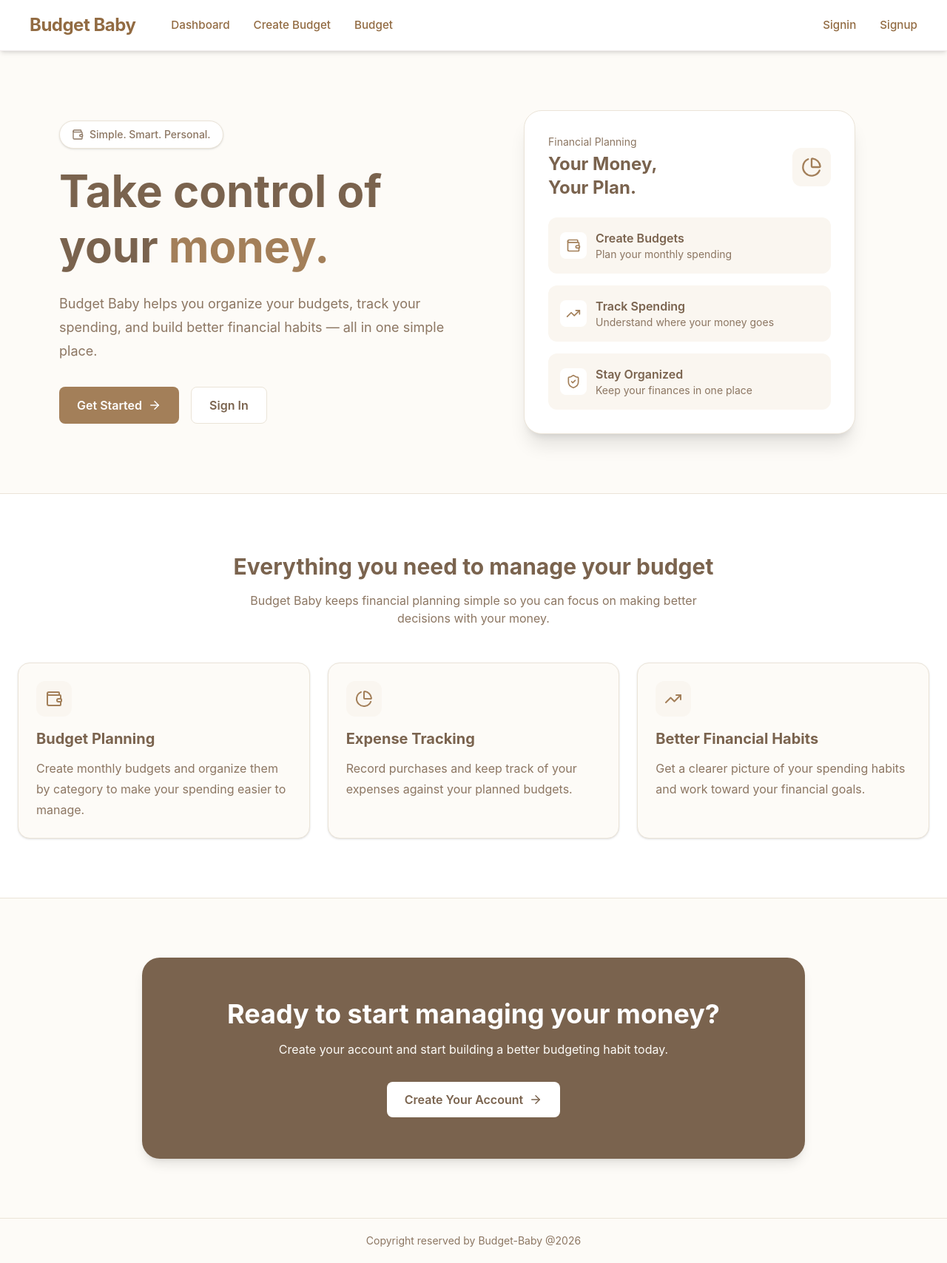
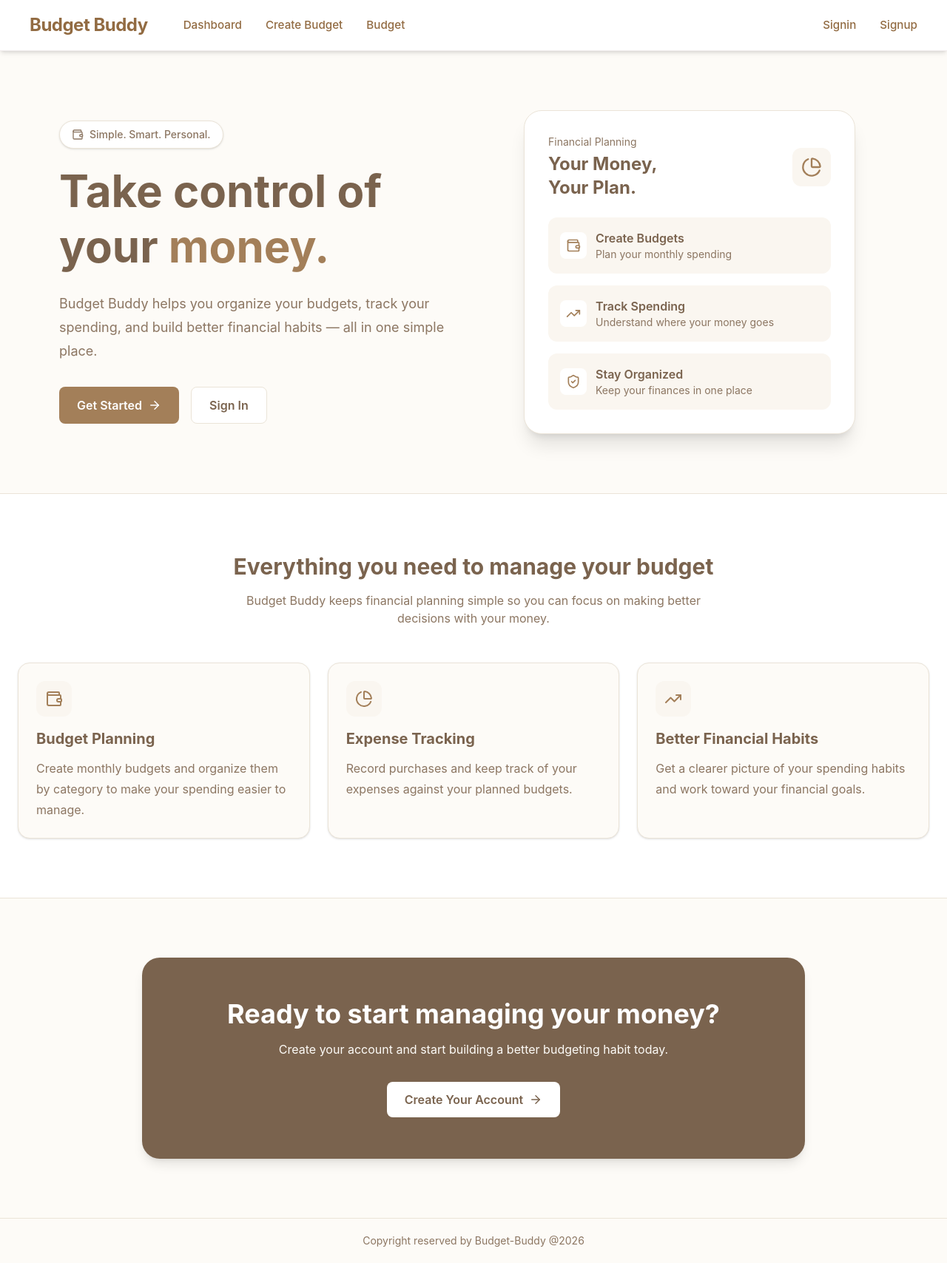
Before and after one commit to harneetsingh46/Budget-Baby, a React (Vite) app in the folder frontend/: page / in a window 1280 px wide. Shown: the whole page at 74% size. Built offline with nearby package versions, Linux system fonts and the light colour scheme; no server answers.

Commit message:
made small changes

```diff
--- a/frontend/index.html
+++ b/frontend/index.html
@@ -4,7 +4,7 @@
     <meta charset="UTF-8" />
     <link rel="icon" type="image/svg+xml" href="/Budget-Baby.png" />
     <meta name="viewport" content="width=device-width, initial-scale=1.0" />
-    <title>Budget Baby</title>
+    <title>Budget Buddy</title>
   </head>
   <body>
     <div id="root"></div>
--- a/frontend/src/common/Footer.jsx
+++ b/frontend/src/common/Footer.jsx
@@ -5,7 +5,7 @@ const Footer = () => {
 
     return (
         <footer className="border-t border-[#EBE4D8] bg-[#FDFBF7] px-6 py-5 text-center font-['Inter','Segoe_UI',sans-serif] text-sm text-[#8C7662]">
-            Copyright reserved by Budget-Baby @{year}
+            Copyright reserved by Budget-Buddy @{year}
         </footer>
     );
 };
--- a/frontend/src/common/Navbar.jsx
+++ b/frontend/src/common/Navbar.jsx
@@ -23,7 +23,7 @@ const Navbar = () => {
                     onClick={closeMenu}
                     className="text-[1.5rem] font-bold tracking-[-0.5px] text-[#926b42] no-underline"
                 >
-                    Budget Baby
+                    Budget Buddy
                 </Link>
             </div>
 
--- a/frontend/src/pages/Hero.jsx
+++ b/frontend/src/pages/Hero.jsx
@@ -29,7 +29,7 @@ const Hero = () => {
             </h1>
 
             <p className="mt-6 max-w-xl text-lg leading-8 text-[#8C7662]">
-              Budget Baby helps you organize your budgets, track your spending,
+              Budget Buddy helps you organize your budgets, track your spending,
               and build better financial habits — all in one simple place.
             </p>
 
@@ -145,7 +145,7 @@ const Hero = () => {
             </h2>
 
             <p className="mt-4 text-[#8C7662]">
-              Budget Baby keeps financial planning simple so you can focus on
+              Budget Buddy keeps financial planning simple so you can focus on
               making better decisions with your money.
             </p>
           </div>
```
